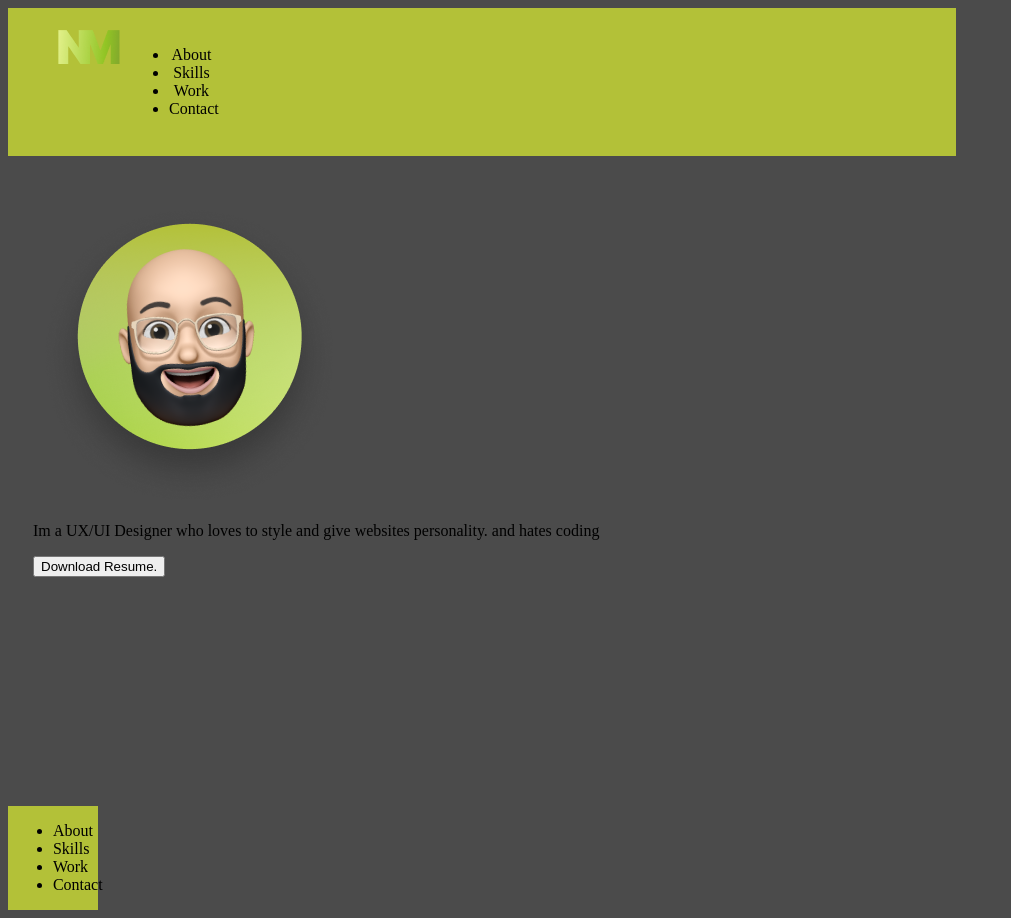
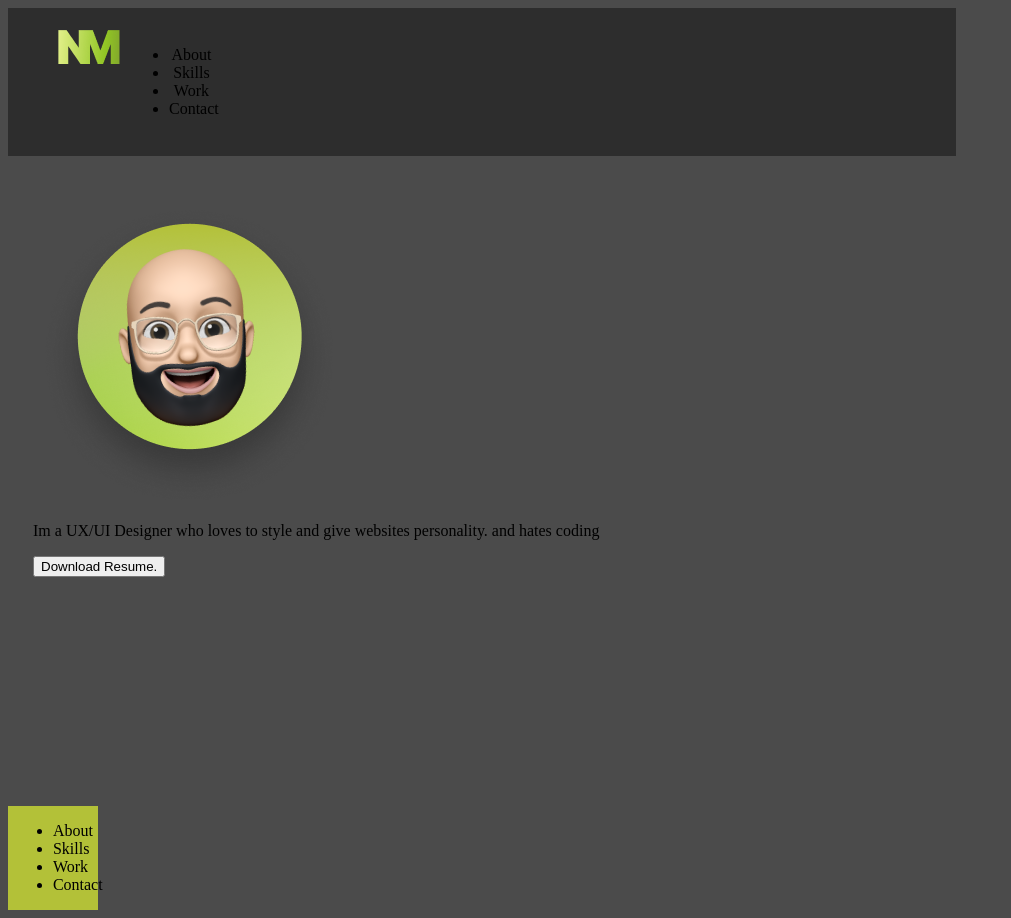
Before and after one commit to nickthenerd87/UX_UI_HW_17, a plain HTML site: page index.html in a window 1280 px wide. Shown: the whole page, without its empty margins (0-1011 px from the left). Drawn offline with Linux system fonts and the light colour scheme.

Commit message:
Dark Grey

```diff
--- a/css/style.css
+++ b/css/style.css
@@ -12,7 +12,7 @@ body {background-color: #4b4b4b;}
 }
 
 .navagation {
-    background-color: #B3C138;
+    background-color: #2d2d2d;
     width: 73%;
     padding: 1%;
 }
```
